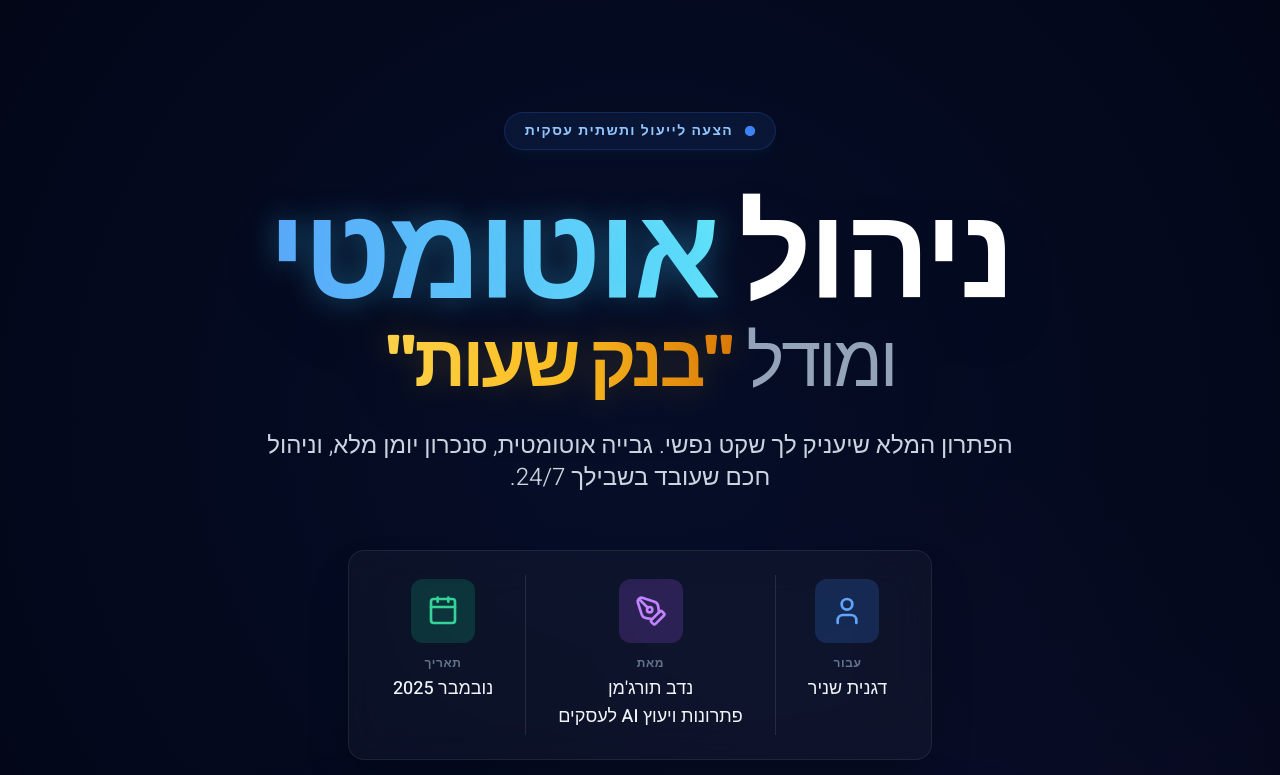
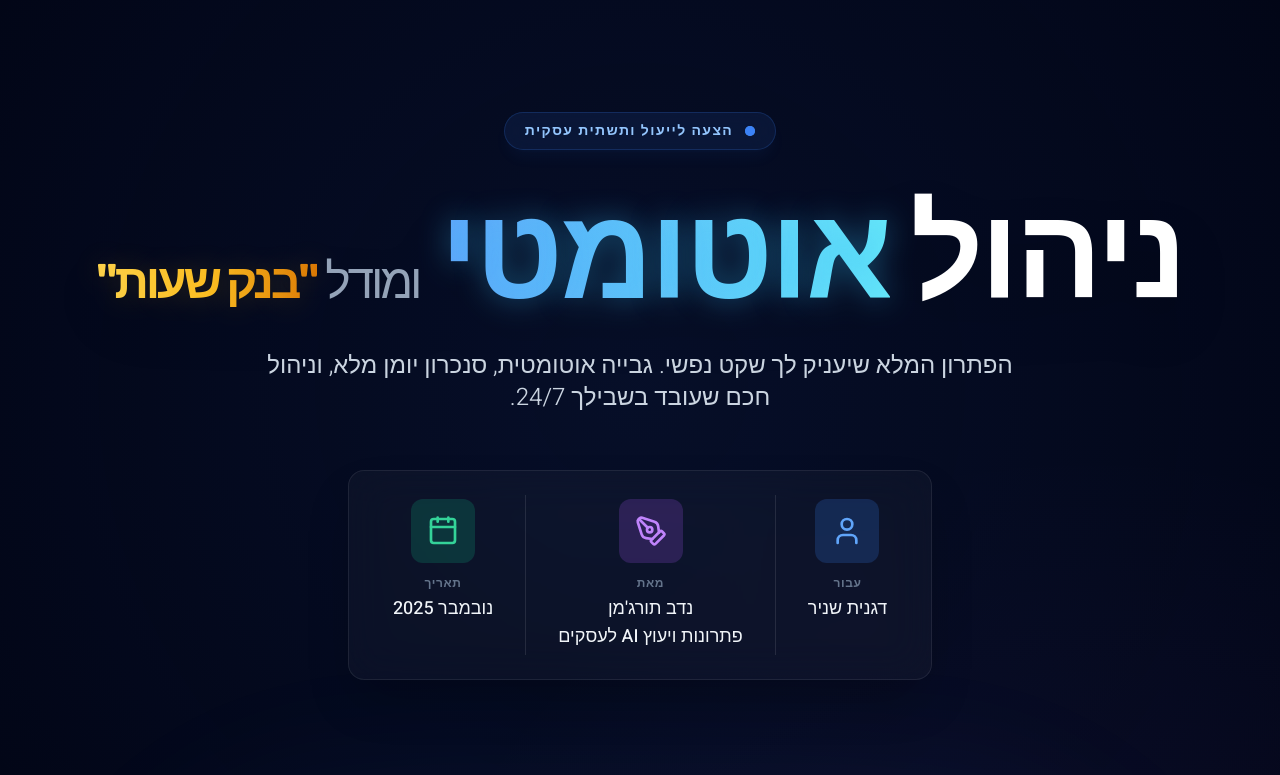
Before and after one commit to nadavturgeman-Git/Proposals, a website: page proposals-site/dganit-snir.html in a window 1280 px wide. Shown: the top 775 px of the page. Drawn offline with nearby package versions, Linux system fonts and the light colour scheme.

Commit message:
Refactor header styling on proposal page by adjusting text sizes for improved readability and visual hierarchy.

```diff
--- a/proposals-site/dganit-snir.html
+++ b/proposals-site/dganit-snir.html
@@ -165,8 +165,7 @@
             <h1 class="text-7xl md:text-9xl font-black mb-8 tracking-tight leading-[1.1] text-white drop-shadow-2xl">
                 ניהול <span
                     class="text-transparent bg-clip-text bg-gradient-to-r from-blue-400 to-cyan-300 text-glow">אוטומטי</span>
-                <br />
-                <span class="text-5xl md:text-7xl font-light text-slate-400 block mt-2">ומודל <span
+                <span class="text-3xl md:text-5xl font-light text-slate-400"> ומודל <span
                         class="gold-gradient-text font-bold">"בנק שעות"</span></span>
             </h1>
 
```
